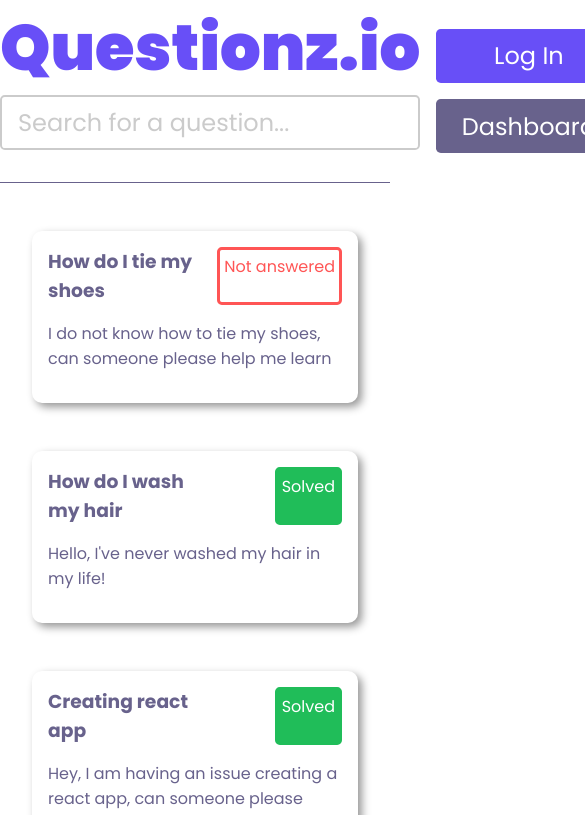
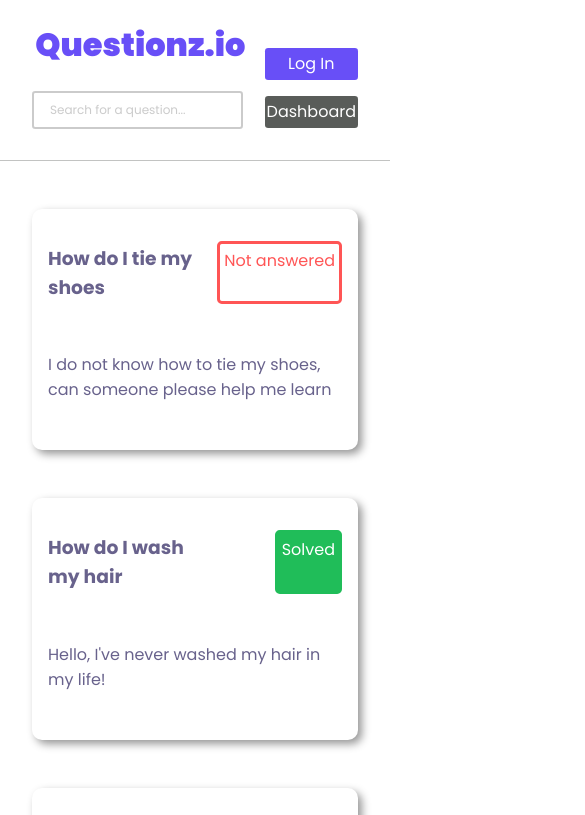
Before and after one commit to JaredS129/student-project--agile-dev-ops--aws-backend, a React (Create React App) app: page / in a window 390 px wide. Shown: the top 815 px of the page, 585 px wide, since content can reach past the window. Built offline with nearby package versions, Linux system fonts and the light colour scheme.

Commit message:
Updated header design to be responsive

```diff
--- a/src/components/Header.css
+++ b/src/components/Header.css
@@ -1,53 +1,54 @@
 @import url("https://fonts.googleapis.com/css2?family=Poppins:wght@400;700;900&display=swap");
 
 * {
-  margin: 0;
-  padding: 0;
+  list-style: none;
   box-sizing: border-box;
-  font-family: "Poppins", sans-serif;
+  font-family: "Poppins";
+}
+.header-grid {
+  display: grid;
+  grid-template-columns: 2fr 1fr;
+  grid-gap: 1rem;
+  border-bottom: 0.1rem solid #595c595d;
 }
 
-ul {
-  list-style-type: none;
-}
-
-.grey {
-  background-color: #68628C !important;
-}
-
-.header {
-  display: flex;
-  flex-direction: row;
-  justify-content: space-evenly;
-  align-items: center;
-  margin-bottom: 2rem;
-  border-bottom: 0.1rem solid #68628C;
-}
-
-.header__title {
+.header-format {
   color: #684FF7;
-  font-size: 4rem;
+  padding-left: 2rem;
   font-weight: 900;
 }
 
-.header__search {
-  width: 100%;
+.search-format {
+  width: 85%;
   border: 0.15rem solid;
-  border-radius: 0.3rem;
+  border-radius: 0.2rem;
   opacity: 0.2;
-  font-family: "Poppins";
-  font-size: 1.5rem;
+  font-size: 0.75rem;
   padding: 0.5rem 1rem;
-  margin-bottom: 2rem;
+  margin-left: 2rem;
+  margin-right: 2rem;
 }
 
-.header__nav--link {
+.nav-link {
+  margin-top: 2rem;
+}
+
+.login-format {
   color: white;
-  border-radius: 0.3rem;
+  border-radius: 0.2rem;
   background-color: #684FF7;
-  font-family: "Poppins";
-  font-size: 1.5rem;
-  padding: 0.6rem;
-  margin: 1rem;
-  width: 100%;
+  line-height: 2rem;
+  font-size: 1rem;
+  padding: 0rem 0.125rem;
+  margin-right: 2rem;
 }
+
+.dashboard-format {
+  color: white;
+  border-radius: 0.2rem;
+  background-color: #595C59 ;
+  font-size: 1rem;
+  line-height: 2rem;
+  padding: 0rem 0.125rem;
+  margin-right: 2rem;
+}
--- a/src/components/Header.js
+++ b/src/components/Header.js
@@ -4,13 +4,13 @@
 const Header = () => {
   return (
     <header>
-      <div className="header">
+      <div className="header-grid">
         <div>
-          <h1 className="header__title">Questionz.io</h1>
+          <h1 className="header-format">Questionz.io</h1>
           <form>
             <label htmlFor="title"></label>
             <input
-              className="header__search"
+              className="search-format"
               type="text"
               id="title"
               required
@@ -18,11 +18,11 @@
             />
           </form>
         </div>
-        <ul>
-          <li className="header__nav--link">
+        <ul className="nav-link">
+          <li className="login-format">
             <p>Log In</p>
           </li>
-          <li className="header__nav--link grey">
+          <li className="dashboard-format">
             <p>Dashboard</p>
           </li>
         </ul>
--- a/src/components/questionlist/Question.css
+++ b/src/components/questionlist/Question.css
@@ -1,6 +1,6 @@
 @import url("https://fonts.googleapis.com/css2?family=Poppins:wght@400;700;900&display=swap");
 
-.grid-container {
+.question-grid {
   display: grid;
   grid-template-columns: 1fr 1fr;
 }
@@ -15,14 +15,14 @@
 .solved-format {
   border: solid;
   color: white;
-   border-color:#20BD59;
-   background:#20BD59;
+  border-color: #20bd59;
+  background: #20bd59;
   border-radius: 0.3rem;
   padding: 0.25rem;
   width: fit-content;
 }
 
-.answer-format{
+.answer-format {
   display: grid;
   justify-content: right;
   margin-right: 1rem;
@@ -30,9 +30,9 @@
 
 .not-answered-format {
   border: solid;
-   color: #FF5555;
-   border-color: #FF5555;
-   background:white;
+  color: #ff5555;
+  border-color: #ff5555;
+  background: white;
   border-radius: 0.3rem;
   padding: 0.25rem;
   width: fit-content;
--- a/src/components/questionlist/Question.js
+++ b/src/components/questionlist/Question.js
@@ -3,7 +3,7 @@
 const Question = ({ title, summary, topic, isAnswered }) => {
   return (
     <li>
-      <div className="grid-container">
+      <div className="question-grid">
         <h3 className="title-format">{title}</h3>
         <p className="answer-format">{isAnswered ? <div className="solved-format">Solved</div> : <div className="not-answered-format">Not answered</div>}</p>
       </div>
--- a/src/components/questionlist/QuestionList.css
+++ b/src/components/questionlist/QuestionList.css
@@ -5,4 +5,9 @@
     border-radius: 0.625rem;
     margin: 3rem 2rem;
     box-shadow: 0.25rem 0.25rem 0.5rem #00000069;
+    list-style: none;
   }
+
+ul {
+    padding-left: 0;
+}
```
Lines whose indentation alone changed are shown as unchanged.
